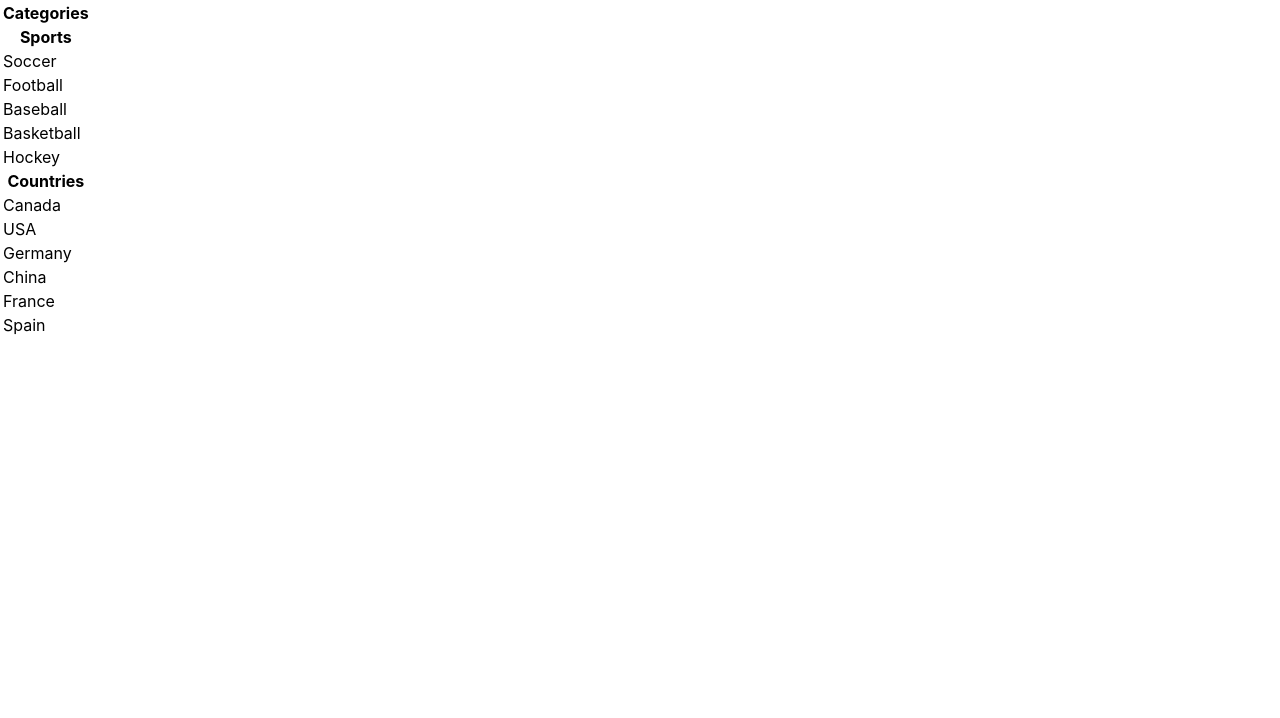
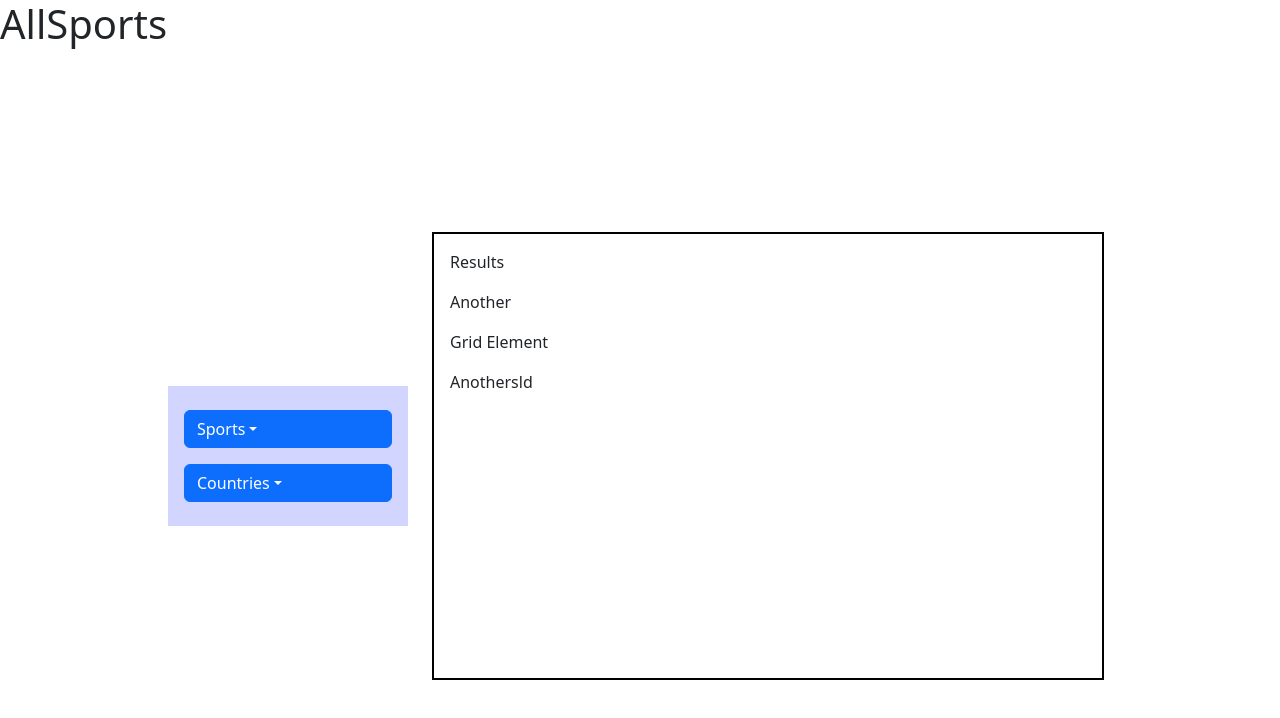
Before and after one commit to michaelbotelho/Distributed-Database-Processing-Pipeline, a React (Create React App) app in the folder Client/myapp/: page / in a window 1280 px wide. Shown: the top 718 px of the page. Built offline with nearby package versions, Linux system fonts and the light colour scheme.

Commit message:
Worked on client interface

```diff
--- a/Client/myapp/package.json
+++ b/Client/myapp/package.json
@@ -6,9 +6,12 @@
     "@testing-library/jest-dom": "^5.17.0",
     "@testing-library/react": "^13.4.0",
     "@testing-library/user-event": "^13.5.0",
+    "bootstrap": "^5.3.3",
     "react": "^18.2.0",
+    "react-bootstrap": "^2.10.2",
     "react-dom": "^18.2.0",
     "react-scripts": "5.0.1",
+    "styled-components": "^6.1.8",
     "web-vitals": "^2.1.4"
   },
   "scripts": {
--- a/Client/myapp/public/index.html
+++ b/Client/myapp/public/index.html
@@ -27,6 +27,9 @@
     <title>Sports Events</title>
   </head>
   <body>
+    <header>
+        <h1>AllSports</h1>
+    </header>
     <noscript>You need to enable JavaScript to run this app.</noscript>
     <div id="root"></div>
     <!--
--- a/Client/myapp/src/App.css
+++ b/Client/myapp/src/App.css
@@ -1,39 +1,29 @@
-/*.App {
-  text-align: center;
+html, body, #root {
+  height: 100%;
 }
 
-.App-logo {
-  height: 40vmin;
-  pointer-events: none;
+main {
+  display: flex;
+  flex-flow: row wrap;
+  justify-content: flex-start;
+  align-items: stretch;
+  min-height: 100%;
+  padding: 10em;
 }
 
-@media (prefers-reduced-motion: no-preference) {
-  .App-logo {
-    animation: App-logo-spin infinite 20s linear;
-  }
+#categories-menu {
+  background-color: rgb(210, 213, 255);
+  width: 25%;
+  margin: auto;
 }
 
-.App-header {
-  background-color: #282c34;
-  min-height: 100vh;
+#results-container {
   display: flex;
-  flex-direction: column;
-  align-items: center;
-  justify-content: center;
-  font-size: calc(10px + 2vmin);
-  color: white;
+  flex-flow: column wrap;
+  justify-content: flex-start;
+  text-align: left;
+  padding: 1em;
+  width: 70%;
+  margin: 1em;
+  border: 2px solid black;
 }
-
-.App-link {
-  color: #61dafb;
-}
-
-@keyframes App-logo-spin {
-  from {
-    transform: rotate(0deg);
-  }
-  to {
-    transform: rotate(360deg);
-  }
-}
-*/
--- a/Client/myapp/src/App.js
+++ b/Client/myapp/src/App.js
@@ -1,98 +1,22 @@
-import logo from './logo.svg';
-import './App.css';
+import React from 'react';
+import './App.css'; // Your custom CSS file
+import 'bootstrap/dist/css/bootstrap.min.css'; // Import Bootstrap CSS
+import CategoriesMenu from './CategoriesMenu'; // Import your CategoriesMenu component
 
-
-function FsiltersTable({ categories }) {
-  const rows = [];
-
-  categories.forEach(category => {
-    document.writeln(category);
-
-    //rows.push(
-    //  <CategoryHeader header={entryHeader}/>
-    //);
-    //
-    //for (let index = 0; index < entryData.length; index++) {
-    //  const data = entryData[index];
-    //  rows.push(
-    //    <CategoryData data={data}/>
-    //  );
-    //}
-  });
-
+function App() {
   return (
-    <table>
-      <thead>
-        <tr>
-          <th>Categories</th>
-        </tr>
-      </thead>
-      <tbody>{rows}</tbody>
-    </table>
+    <main>
+      <div id="categories-menu">
+        <CategoriesMenu />
+      </div>
+      <div id="results-container">
+        <p>Results</p>
+        <p>Another</p>
+        <p>Grid Element</p>
+        <p>Anothersld</p>
+      </div>
+    </main>
   );
 }
 
-function CategoryHeaderRow( { header }) {
-  return(
-    <tr>
-      <th>{header}</th>
-    </tr>
-  );
-}
-
-function CategoryDataRow( { data }) {
-  return(
-    <tr>
-      <td>{data}</td>
-    </tr>
-  );
-}
-
-
-function FiltersTable({ categories }) {
-  const rows = [];
-
-  for (var category in categories) {
-    var categoryData = categories[category];
-
-    rows.push(
-      <CategoryHeaderRow header={category} />
-    );
-
-      categoryData.forEach(element => {
-        rows.push(
-          <CategoryDataRow data={element}/>
-        );
-      })
-
-  }
-
-  return (
-    <div>
-      <table>
-        <thead>
-          <tr>
-            <th>Categories</th>
-          </tr>
-        </thead>
-        <tbody>{rows}</tbody>
-      </table>
-    </div>
-  );
-}
-
-
-export default function App() {
-  var sports = ["Soccer", "Football", "Baseball", "Basketball", "Hockey"];
-  var countries = ["Canada", "USA", "Germany", "China", "France", "Spain"];
-  const CATEGORIES = {
-    Sports: sports,
-    Countries: countries
-  };
-
-  for (let index = 0; index < CATEGORIES.length; index++) {
-    const element = CATEGORIES[index];
-
-  }
-  return <FiltersTable categories={CATEGORIES} />
-}
+export default App;
--- /dev/null
+++ b/Client/myapp/src/CategoriesMenu.css
@@ -0,0 +1,16 @@
+.categories-menu {
+    display: flex;
+    flex-flow: column wrap;
+    justify-content: flex-start;
+    align-items: stretch;
+    position: relative;
+    padding: 1em;
+    width: 100%;
+}
+
+
+#dropdown-button {
+    text-align: left;
+    width: 100%;
+    margin: .5em 0 .5em 0;
+}
--- /dev/null
+++ b/Client/myapp/src/CategoriesMenu.js
@@ -0,0 +1,58 @@
+import React, { useState } from 'react';
+import './CategoriesMenu.css';
+import Dropdown from 'react-bootstrap/Dropdown';
+import DropdownButton from 'react-bootstrap/DropdownButton';
+
+
+
+function CategoryDropdown({ categoryTitle, categoryElements }) {
+    const [isHovered, setIsHovered] = useState(false);
+
+    const handleHover = () => {
+        setIsHovered(!isHovered);
+    };
+
+    const elements = [];
+
+    categoryElements.forEach(element => {
+        elements.push(
+            <Dropdown.Item id="dropdown-item" key={element} href={"#/" + categoryTitle + "/" + element}>{element}</Dropdown.Item>
+        );
+    });
+
+    return (
+        <div onMouseEnter={handleHover} onMouseLeave={handleHover}>
+            <DropdownButton id="dropdown-button" title={categoryTitle} show={isHovered}>
+                {elements}
+            </DropdownButton>
+        </div>
+    );
+}
+
+
+const CategoriesMenu = () => {
+    // These sections will eventually be replaced by dynamic information form cache service
+    var sports = ["Soccer", "Football", "Baseball", "Basketball", "Hockey"];
+    var countries = ["Canada", "USA", "Germany", "China", "France", "Spain"];
+    const CATEGORIES = {
+        Sports: sports,
+        Countries: countries
+    };
+
+    const sections = [];
+
+    for (var category in CATEGORIES) {
+        sections.push(
+            <CategoryDropdown key={category} categoryTitle={category} categoryElements={CATEGORIES[category]} />
+        );
+    }
+
+    return (
+        <div className="categories-menu">
+            {sections}
+        </div>
+    );
+}
+
+
+export default CategoriesMenu;
```
Also changed, not shown: 1 other file (tests, documents, lock files or other folders).
